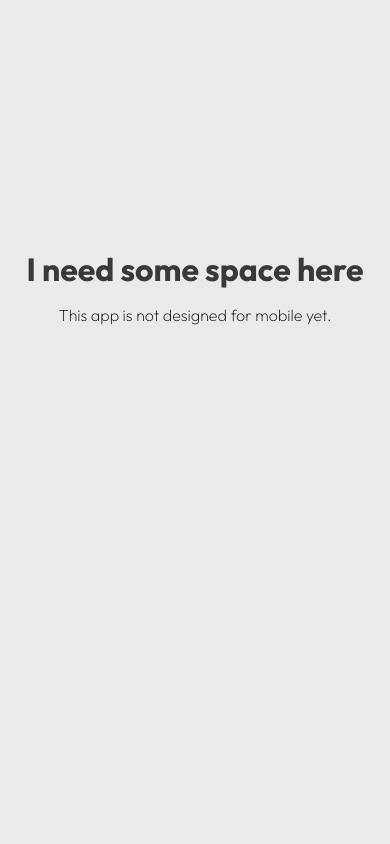
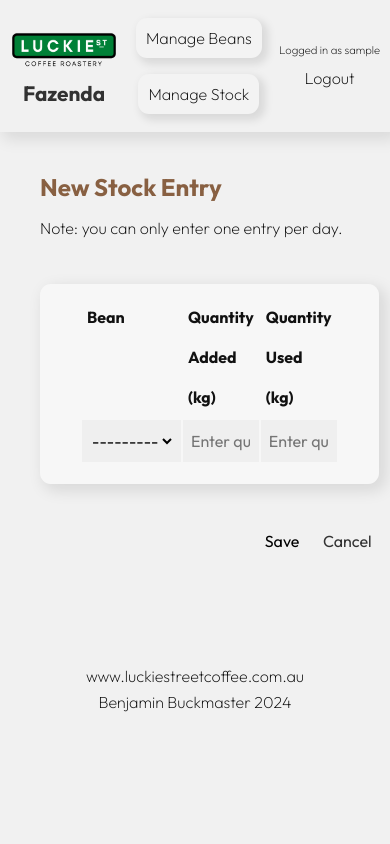
Before and after one commit to benjaminbuckmaster/fazenda, a Django app: page /new-stock-entry/ in a window 390 px wide. Run offline with Django 5.2, Linux system fonts and the light colour scheme; the visitor is signed in with stand-in values (Sample User, id 1); data that the repository does not hold is empty.

Commit message:
added more external links and fixed navbar for mobile view

```diff
--- a/gbm/settings.py
+++ b/gbm/settings.py
@@ -94,7 +94,7 @@ DATABASES = {
     'default': env.db(),
 }
 
-# development
+# # development
 # DATABASES = {
 #         "default": {
 #             "ENGINE": "django.db.backends.sqlite3",
--- a/inventory/static/css/style.css
+++ b/inventory/static/css/style.css
@@ -23,15 +23,11 @@ body {
     margin: 0px;
     display: flex;
     font-family: 'Outfit', sans-serif;
-    background-color: #eaeaea;
-}
-
-footer {
-    margin-top: auto;
+    background-color: #f1f1f1;
 }
 
 h1 {
-    color: rgb(57, 57, 57);
+    color: rgb(50, 50, 50);
     font-size: 2rem;
     margin: 0px;
 }
@@ -83,6 +79,7 @@ ul {
     display: flex;
     flex-direction: column;
     padding: 40px 80px;
+    margin-left: 200px;
 }
 
 .middle-of-screen {
@@ -104,9 +101,12 @@ nav {
     height: 100vh;
     width: 200px;
     position: -webkit-sticky;
-    position: sticky;
+    position: fixed;
+    z-index: 999;
     top: 0;
-    box-shadow: 5px 5px 15px 2px rgba(0,0,0,0.2);
+    left: 0;
+    background-color: #f1f1f1;
+    box-shadow: 5px 5px 15px 2px rgba(0,0,0,0.1);
 }
 
 .login-container {
@@ -152,7 +152,7 @@ form {
 }
 
 .nav-list li {
-    color: rgb(69, 69, 69);
+    color: rgb(50, 50, 50);
     margin-bottom: 20px;
 }
 
@@ -182,7 +182,7 @@ form {
     border: 1px solid rgba(0, 0, 0,0.2);
     border-radius: 8px;
     padding: 5px;
-    color: rgb(22, 22, 22);
+    color: rgb(50, 50, 50);
 }
 
 .table-btn:hover {
@@ -199,7 +199,7 @@ form {
 }
 
 #form-cancel-btn {
-    color: rgb(46, 46, 46);
+    color: rgb(50, 50, 50);
 }
 
 #new-entry-btn {
@@ -279,66 +279,85 @@ input::-webkit-inner-spin-button {
 .dash-container {
     display: flex;
     margin-top: 20px;
-    width: 80%;
+    width: fit-content;
 }
 
 .dash-container h1 {
-    color: rgb(17, 17, 17);
+    color: rgb(50, 50, 50);
     margin: 0px;
 }
 
-.dash-item {
+.dash-links-container {
+    display: flex;
+}
+
+.dash-links-col1,
+.dash-links-col2,
+.dash-links-col3 {
     display: flex;
     flex-direction: column;
+}
+
+.dash-item, .dash-link {
+    display: flex;
     padding: 30px;
     margin-right: 40px;
     margin-bottom: 40px;
     height: fit-content;
     box-shadow: 4px 4px 8px 2px rgba(0,0,0,0.1);
-    background-color: rgba(255,255,255,0.3);
+    background-color: rgba(255,255,255,0.2);
     border-radius: 10px;
 }
 
-#shopify-logo {
-    width: 60px;
+.dash-link {
+    padding: 20px;
+    align-items: center;
+    margin-right: 20px;
+    margin-bottom: 20px;
 }
 
-#zoho-mail-logo {
-    width: 60px;
-    margin-bottom: 3px;
+#dash-item-todoist {
+    flex-direction: column;
 }
 
-#dash-item2, #dash-item3 {
+#dash-link-todoist {
+    margin: 0 auto;
     display: flex;
-    flex-direction: column;
     align-items: center;
 }
 
-#dash-item2 h1, #dash-item3 h1 {
-    margin: 0px;
+.logo-link {
+    width: 40px;
+    margin-right: 10px;
+}
+
+#bankaus-logo {
+    width: auto;
+    height: 40px;
 }
 
 .todoist-tasks {
     list-style: initial;
     padding-inline-start: 1em;
+    margin-bottom: 20px;
+}
+
+.todoist-task-block {
+    margin-bottom: 20px;
 }
 
 .todoist-tasks p {
-    color: rgb(0, 0, 0);
-    margin: 0px;
+    color: rgb(50, 50, 50);
     line-height: 1rem;
 }
 
-/* #todoist-link {
-    margin: 20px;
-} */
-
 footer {
+    margin-top: auto;
+    margin-left: 200px;
     display: flex;
     height: 200px;
-    /* background-color: #886042; */
     flex-direction: column;
-    width: 100%;
+    width: 80%;
     align-items: center;
     text-align: center;
 }
@@ -347,15 +366,92 @@ footer {
     width: 150px;
     line-height: 2rem;
     text-align: center;
-    text-decoration: none;
+    /* text-decoration: none; */
 }
 
-@media only screen and (max-width: 1150px) {
+@media only screen and (max-width: 1200px) {
     #width-too-narrow {
-        display: block;
+        display: none;
     }
 
-    nav, .page-body {
-        display: none;
+    nav {
+        flex-direction: row;
+        align-items: center;
+        height: 132px;
+        width: 100vw;
+        position: -webkit-sticky;
+        position: fixed;
+        z-index: 999;
+        top: 0;
+        background-color: #f1f1f1;
+        box-shadow: 5px 5px 15px 2px rgba(0,0,0,0.1);
+    }
+
+    .app-title {
+        display: flex;
+        flex-direction: column;
+        align-items: center;
+        margin-top: 40px;
+        height: 132px;
+        padding-left: 10px;
+    }
+
+    .app-title a {
+        line-height: 18px;
+    }
+
+    #main-logo {
+        width: 108px;
+        margin-top: 0px;
+        margin-bottom: 0;
+    }
+
+    #name {
+        margin-bottom: 0;
+        margin-top: 0;
+        font-size: 1.3rem;
+    }
+
+    .nav-list {
+        flex-direction: row;
+        align-items: center;
+        margin: 10px;
+    }
+
+    .login-info-container {
+        position: absolute;
+        right: 0px;
+        top: 22px;
+        margin: 10px;
+    }
+
+    .login-info-container p {
+        font-size: 0.7rem;
+    }
+
+    .content-block {
+        padding: 20px 40px;
+        margin-left: 0;
+        margin-top: 132px;
+    }
+
+    .nav-list {
+        flex-direction: column;
+    }
+
+    .nav-list li {
+        margin: 8px;
+        padding: 10px;
+    }
+
+    footer {
+        margin-top: auto;
+        margin-left: 0px;
+        display: flex;
+        height: 200px;
+        flex-direction: column;
+        width: 100vw;
+        align-items: center;
+        text-align: center;
     }
   }
--- a/inventory/templates/base.html
+++ b/inventory/templates/base.html
@@ -20,10 +20,8 @@
     </div>
     <header>
         <nav>
-            <div>
+            <div class="app-title">
                 <a href="{% url 'home' %}"><img id="main-logo" src="{% static 'img/lsc-logo-dark.png' %}" alt="Luckie Street Coffee Logo"></a>
-            </div>
-            <div class="app-title">
                 <a href="{% url 'home' %}"><h1 id="name">Fazenda</h1></a>
             </div>
             {% if user.is_authenticated %}
```
Also changed, not shown: inventory/templates/home.html (+39 -8 lines), inventory/static/favicon.ico, inventory/static/fazenda_logo.png (deleted), inventory/static/img/bankaus-logo.png (added), inventory/static/img/chat-logo.png (added), inventory/static/img/readytoship-logo.png (added), inventory/static/img/todoist-logo.png (added), inventory/static/img/zoho-books-logo.png (added).
